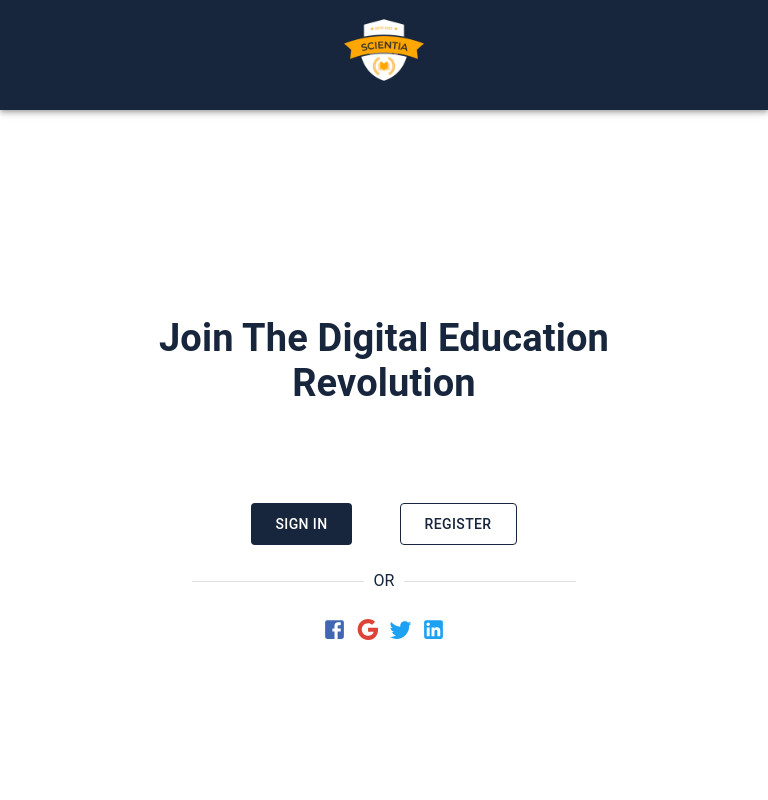
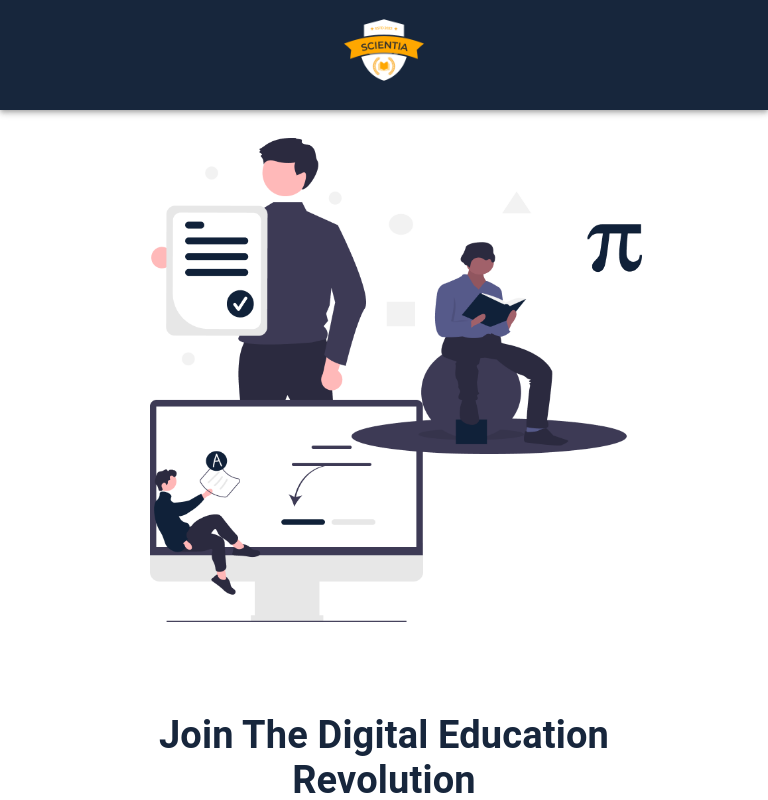
Before and after one commit to shehanxdev/ITPM-GRP-45-Scientia-LMS, a React (Create React App) app in the folder client/: page / in a window 768 px wide. Shown: the top 800 px of the page. Built offline with nearby package versions, Linux system fonts and the light colour scheme.

Commit message:
Responsive

```diff
--- a/client/src/layouts/LoginPage/LoginPage.jsx
+++ b/client/src/layouts/LoginPage/LoginPage.jsx
@@ -11,8 +11,10 @@ import GoogleIcon from "@mui/icons-material/Google";
 import TwitterIcon from "@mui/icons-material/Twitter";
 import LinkedInIcon from "@mui/icons-material/LinkedIn";
 import { Divider, Typography } from "@mui/material";
-
+import { useMediaQuery } from "@mui/material";
 export default function LoginPage() {
+  const isTablet = useMediaQuery("(min-width:622px) and (max-width:1120px)");
+  console.log(isTablet);
   return (
     <div className="custom-login-page">
       <AppBar style={{ zIndex: "100", position: "relative" }} position="static">
@@ -33,6 +35,7 @@ export default function LoginPage() {
       >
         {" "}
         <div className="d-flex flex-column justify-content-center align-items-center flex-grow-1 ">
+          {isTablet && <img src={LOGIN_ILLUSTRATION} alt="" />}
           <h1 className="text-center mb-5 mt-5">
             Join The Digital Education <br /> Revolution
           </h1>
--- a/client/src/styles/custom.global.css
+++ b/client/src/styles/custom.global.css
@@ -56,4 +56,9 @@ button:hover {
   .custom-login-page .custom-login-section-wrapper h1 {
     font-size: 38px !important;
   }
+}
+@media screen and (min-width: 622px) and (max-width: 1120px) {
+  .custom-login-section-wrapper img {
+    width: initial !important;
+  }
 }/*# sourceMappingURL=custom.global.css.map */
--- a/client/src/styles/custom.global.scss
+++ b/client/src/styles/custom.global.scss
@@ -58,3 +58,9 @@ button:hover {
     font-size: 38px !important;
   }
 }
+
+@media screen and (min-width: 622px) and (max-width: 1120px) {
+  .custom-login-section-wrapper img {
+    width: initial !important;
+  }
+}
```
Also changed, not shown: 1 other file (tests, documents, lock files or other folders).
